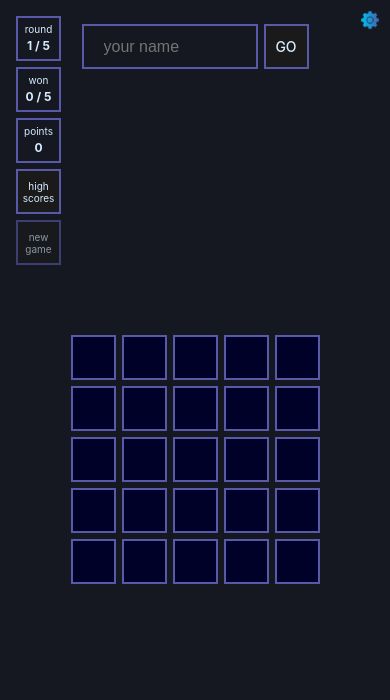
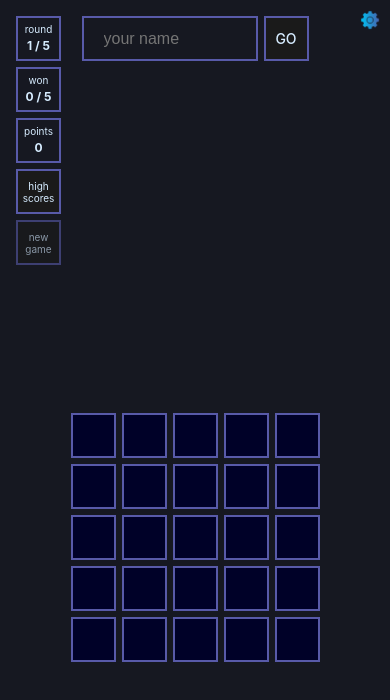
Before and after one commit to colespen/brainer, a React (Vite) app in the folder client/: page /game in a window 390 px wide. Shown: the top 700 px of the page. Built offline with nearby package versions, Linux system fonts and the light colour scheme.

Commit message:
more fixes, board position and settings default state

```diff
--- a/client/src/components/Highscores.tsx
+++ b/client/src/components/Highscores.tsx
@@ -62,7 +62,7 @@ const Highscores = () => {
         </table>
 
         <div className="loading-container">
-          {!loading ? (
+          {loading ? (
             <Skeleton
               style={{
                 marginTop: isLarge ? 28 : 15,
--- a/client/src/components/gameBoardSlice.ts
+++ b/client/src/components/gameBoardSlice.ts
@@ -19,7 +19,7 @@ const initialState: GameBoardState = {
     roundAmount: 5,
     roundCount: 1,
     winCount: 0,
-    showSettings: true,
+    showSettings: false,
   },
 };
 
--- a/client/src/components/styles.css
+++ b/client/src/components/styles.css
@@ -208,6 +208,10 @@
   .name-btn {
     font-size: 16px;
   }
+
+  .game-board {
+    margin-top: 230px;
+  }
   .new-game {
     width: 60px;
     height: 60px;
@@ -224,12 +228,8 @@
 
 @media (max-width: 480px) {
   .game-dashboard-top {
+    left: 0;
     top: 1rem;
-    position: fixed;
-    left: 0;
-    top: 1.5rem;
-    width: 100%;
-    z-index: 20;
   }
   .name-input {
     font-size: 16px;
--- a/client/src/hooks/useGenerateCardData.ts
+++ b/client/src/hooks/useGenerateCardData.ts
@@ -16,7 +16,7 @@ function useGenerateCardData(
 ): { cardData: CardData[]; revealDelay: number } {
   const [cardData, setCardData] = useState<CardData[]>([]);
   const [paintMultiplier, setPaintMultiplier] = useState<number>(0.1);
-  const [revealDelay, setRevealDelay] = useState<number>(710);
+  const [revealDelay, setRevealDelay] = useState<number>(700);
   const totalCardRef = useRef<number>(16);
 
   const createInitialCardData = (totalCards: number) => {
@@ -35,7 +35,7 @@ function useGenerateCardData(
     }
     if (isNewGame) {
       setPaintMultiplier(0.1);
-      setRevealDelay(710);
+      setRevealDelay(700);
     } else {
       setPaintMultiplier((prev) => Number((prev + 0.035).toFixed(2)));
       setRevealDelay((prev) => Math.max(prev - 30, 200)); // min revealDelay = 200ms
```
